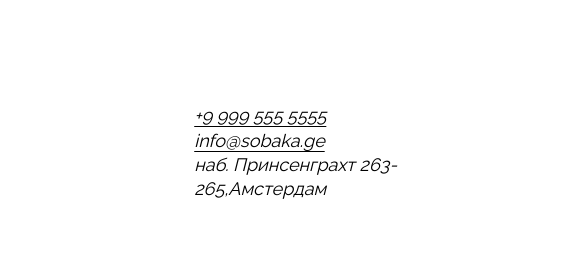
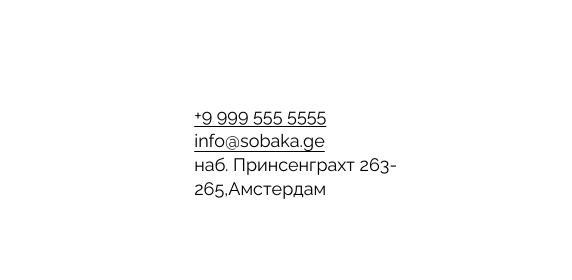
Before and after one commit to SergeySherstobitov/ono-tebe-nado, a plain HTML site: page index.html in a window 1280 px wide. Shown: the top 280 px of the page, 708-1280 px from the left. Drawn offline with Linux system fonts and the light colour scheme.

Commit message:
исправлены недочеты автотесты 1 итер

```diff
--- a/index.html
+++ b/index.html
@@ -33,7 +33,7 @@
           alt="Логотип проекта"
         />
       </a>
-      <address class="header__address" "address">
+      <address class="header__address address">
         <a class="address__item text-link" href="tel:+99995555555"
           >+9 999 555 5555</a
         >
@@ -156,8 +156,8 @@
               верил никто, продолжали верить их создатели. И сейчас эти лоты
               стали культовыми.
             </p>
-          </article>
         </div>
+		</article>
       </section>
     </main>
 
```
